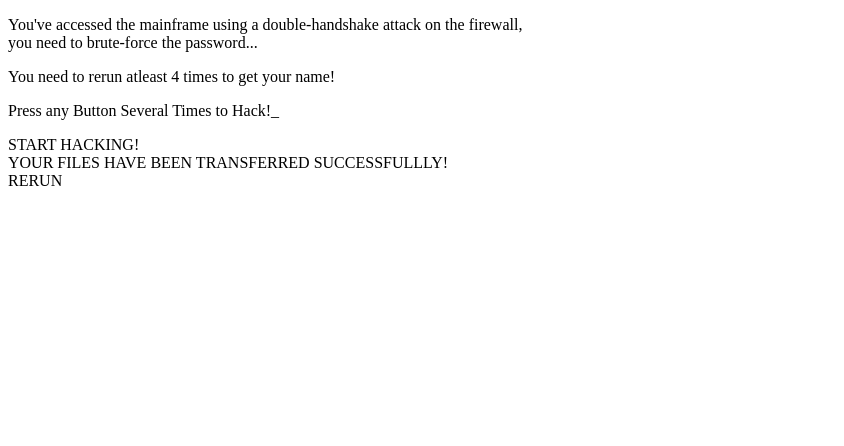
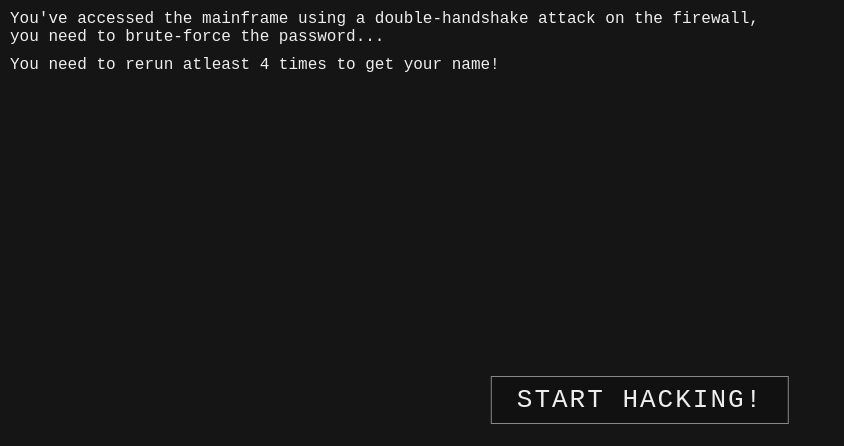
Before and after one commit to rashahameed/bruteforce, a plain HTML site: page index.html in a window 1280 px wide. Shown: the whole page, without its empty margins (0-844 px from the left). Drawn offline with nearby package versions, Linux system fonts and the light colour scheme; the site is published under a folder, as on GitHub Pages, so addresses that start at the root find nothing.

Commit message:
Update index.html

```diff
--- a/index.html
+++ b/index.html
@@ -1,12 +1,11 @@
 <!DOCTYPE html>
 <html lang="en" dir="ltr">
   <head>
-    <link rel="stylesheet" type="text/css" href="/css/master.css">
-    <script src="https://code.jquery.com/jquery-3.5.1.min.js"></script>
     <meta charset="UTF-8">
     <meta charset="utf-8">
  <meta name="viewport" content="width=device-width, initial-scale=1.0, shrink-to fit=no">
     <title></title>
+<link rel="stylesheet" type="text/css" href="css/master.css">
   </head>
   <body>
     <div class="info">
@@ -18,6 +17,7 @@
 <div class="button start">START HACKING!</div>
 <div class="blink granted hidden">YOUR FILES HAVE BEEN TRANSFERRED SUCCESSFULLLY!</div>
 <div class=" button rerun hidden">RERUN</div>
+<script src="https://code.jquery.com/jquery-3.5.1.min.js"></script>
 <script src="script.js" type="text/javascript" charset="utf-8"></script>
   </body>
 </html>
```
